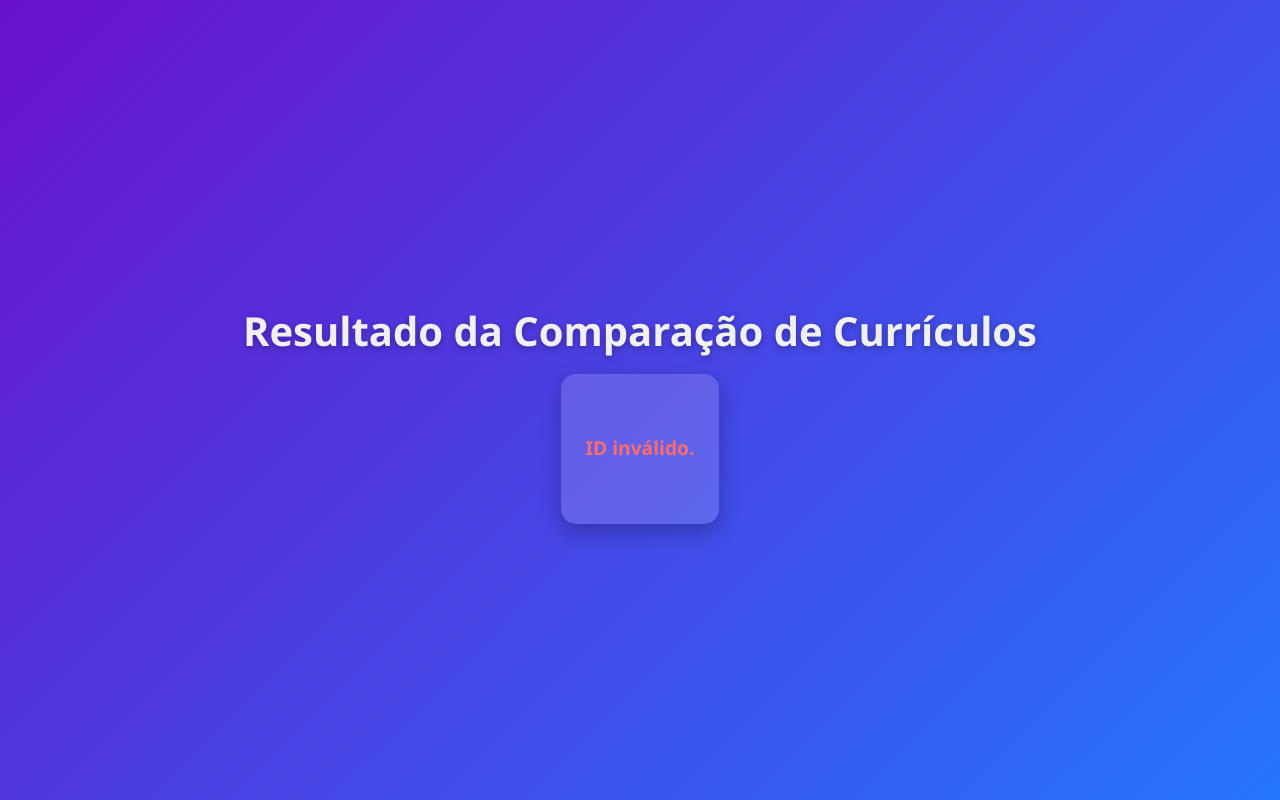
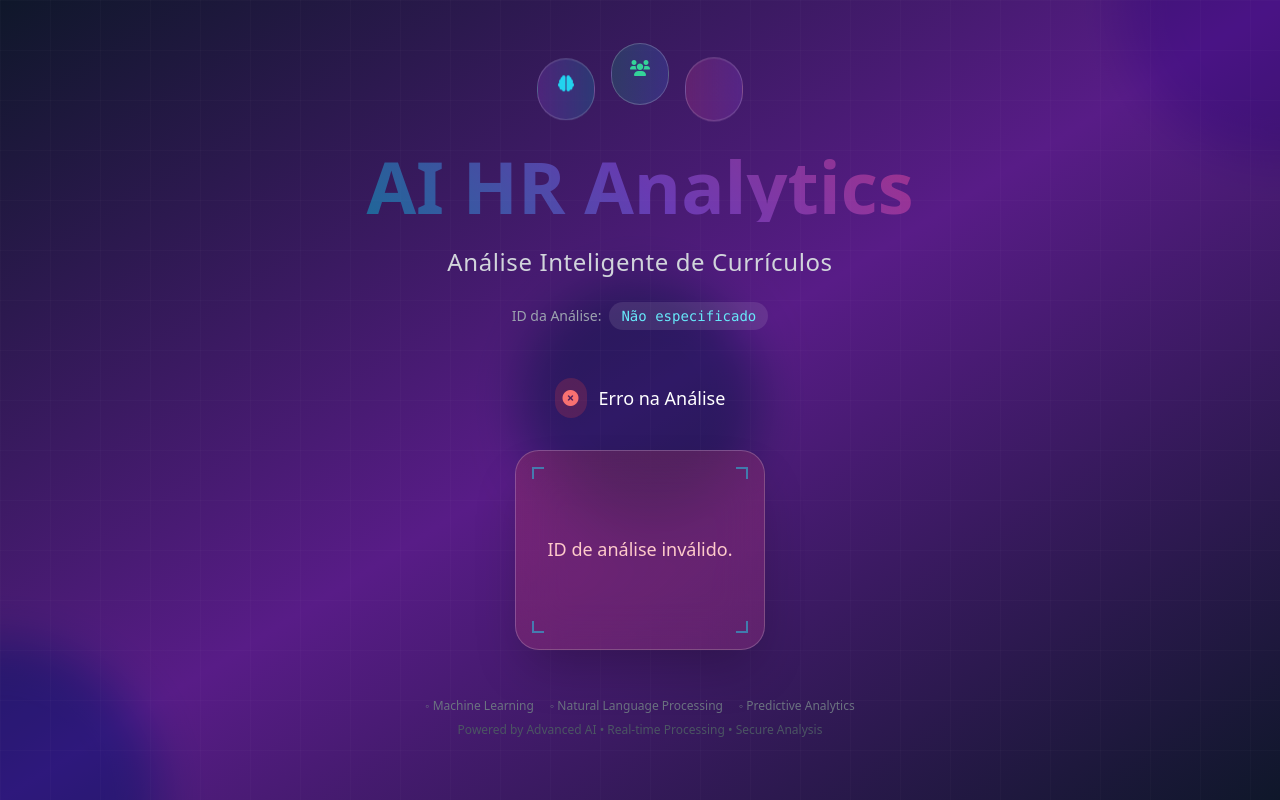
Before and after one commit to lucaassos/d8, a plain HTML site: page index.html in a window 1280 px wide. Drawn offline with nearby package versions, Linux system fonts and the light colour scheme.

Commit message:
Update index.html

```diff
--- a/index.html
+++ b/index.html
@@ -2,88 +2,156 @@
 <html lang="pt-BR">
 <head>
   <meta charset="UTF-8" />
-  <title>Resultado da Análise</title>
+  <meta name="viewport" content="width=device-width, initial-scale=1.0" />
+  <title>AI HR Analytics - Análise de Currículos</title>
+  <script src="https://cdn.tailwindcss.com"></script>
+  <link rel="stylesheet" href="https://cdnjs.cloudflare.com/ajax/libs/font-awesome/6.0.0/css/all.min.css">
   <style>
-    /* Reset básico */
-    * {
-      box-sizing: border-box;
+    @keyframes float {
+      0%, 100% { transform: translateY(0px); }
+      50% { transform: translateY(-20px); }
     }
 
-    body {
-      font-family: 'Segoe UI', Tahoma, Geneva, Verdana, sans-serif;
-      background: linear-gradient(135deg, #6a11cb, #2575fc);
-      color: #f0f0f0;
-      margin: 0;
-      padding: 0;
-      min-height: 100vh;
-      display: flex;
-      flex-direction: column;
-      align-items: center;
-      justify-content: center;
-      padding: 40px 20px;
-      text-align: center;
+    @keyframes glow {
+      0%, 100% { box-shadow: 0 0 20px rgba(59, 130, 246, 0.5); }
+      50% { box-shadow: 0 0 40px rgba(59, 130, 246, 0.8); }
     }
 
-    h1 {
-      font-weight: 700;
-      margin-bottom: 1rem;
-      text-shadow: 0 2px 6px rgba(0,0,0,0.3);
-      font-size: 2.5rem;
-    }
+    .animate-float { animation: float 6s ease-in-out infinite; }
+    .animate-glow { animation: glow 2s ease-in-out infinite alternate; }
 
-    #resultado {
-      background: rgba(255, 255, 255, 0.15);
-      padding: 30px 25px;
-      border-radius: 15px;
-      box-shadow: 0 8px 20px rgba(0,0,0,0.25);
-      font-size: 1.2rem;
-      line-height: 1.5;
-      white-space: pre-wrap;
-      max-width: 700px;
-      min-height: 150px;
-      display: flex;
-      align-items: center;
-      justify-content: center;
-      transition: background-color 0.3s ease;
-    }
-
-    #resultado.loading {
-      font-style: italic;
-      color: #ddd;
-    }
-
-    #resultado.error {
-      color: #ff6b6b;
-      font-weight: 700;
-    }
-
-    /* Responsividade */
-    @media (max-width: 480px) {
-      h1 {
-        font-size: 1.8rem;
-      }
-      #resultado {
-        font-size: 1rem;
-        padding: 20px;
-      }
+    .gradient-text {
+      background: linear-gradient(45deg, #06b6d4, #8b5cf6, #ec4899);
+      -webkit-background-clip: text;
+      -webkit-text-fill-color: transparent;
+      background-clip: text;
     }
   </style>
 </head>
-<body>
-  <h1>Resultado da Comparação de Currículos</h1>
-  <div id="resultado" class="loading">Carregando...</div>
+<body class="min-h-screen bg-gradient-to-br from-slate-900 via-purple-900 to-slate-900 text-white overflow-hidden relative">
+
+  <!-- Animated Background Elements -->
+  <div class="absolute inset-0 overflow-hidden">
+    <div class="absolute -top-40 -right-40 w-80 h-80 bg-purple-500 rounded-full mix-blend-multiply filter blur-xl opacity-70 animate-pulse"></div>
+    <div class="absolute -bottom-40 -left-40 w-80 h-80 bg-cyan-500 rounded-full mix-blend-multiply filter blur-xl opacity-70 animate-pulse"></div>
+    <div class="absolute top-1/2 left-1/2 transform -translate-x-1/2 -translate-y-1/2 w-60 h-60 bg-emerald-500 rounded-full mix-blend-multiply filter blur-xl opacity-50 animate-pulse"></div>
+  </div>
+
+  <!-- Grid Pattern Overlay -->
+  <div class="absolute inset-0 bg-[linear-gradient(rgba(255,255,255,0.02)_1px,transparent_1px),linear-gradient(90deg,rgba(255,255,255,0.02)_1px,transparent_1px)] bg-[size:50px_50px]"></div>
+
+  <div class="relative z-10 flex flex-col items-center justify-center min-h-screen p-6 text-center">
+
+    <!-- Header Section -->
+    <div class="mb-12 space-y-6">
+      <div class="flex items-center justify-center space-x-4 mb-6">
+        <div class="p-3 bg-gradient-to-r from-purple-500/20 to-cyan-500/20 rounded-full backdrop-blur-xl border border-white/20 animate-float">
+          <i class="fas fa-brain w-8 h-8 text-cyan-400"></i>
+        </div>
+        <div class="p-3 bg-gradient-to-r from-emerald-500/20 to-blue-500/20 rounded-full backdrop-blur-xl border border-white/20 animate-float" style="animation-delay: 2s;">
+          <i class="fas fa-users w-8 h-8 text-emerald-400"></i>
+        </div>
+        <div class="p-3 bg-gradient-to-r from-pink-500/20 to-purple-500/20 rounded-full backdrop-blur-xl border border-white/20 animate-float" style="animation-delay: 4s;">
+          <i class="fas fa-sparkles w-8 h-8 text-pink-400"></i>
+        </div>
+      </div>
+
+      <h1 class="text-5xl md:text-7xl font-bold gradient-text animate-pulse">
+        AI HR Analytics
+      </h1>
+
+      <p class="text-xl md:text-2xl text-gray-300 font-light tracking-wide">
+        Análise Inteligente de Currículos
+      </p>
+
+      <div class="flex items-center justify-center space-x-2 text-sm text-gray-400">
+        <span>ID da Análise:</span>
+        <code id="idDisplay" class="px-3 py-1 bg-white/10 rounded-full font-mono text-cyan-300">
+          Não especificado
+        </code>
+      </div>
+    </div>
+
+    <!-- Status Indicator -->
+    <div class="mb-8 flex items-center space-x-3">
+      <div id="statusIcon" class="p-2 rounded-full transition-all duration-300 bg-blue-500/20 text-blue-400">
+        <i class="fas fa-spinner fa-spin"></i>
+      </div>
+      <span id="statusText" class="text-lg font-medium">Processando...</span>
+    </div>
+
+    <!-- Result Container -->
+    <div id="resultado" class="relative backdrop-blur-xl border border-white/20 p-8 rounded-3xl shadow-2xl text-lg leading-relaxed whitespace-pre-wrap max-w-4xl min-h-[200px] flex items-center justify-center transition-all duration-500 hover:scale-[1.02] hover:shadow-3xl bg-gradient-to-br from-blue-500/20 to-purple-500/20 text-blue-100 animate-pulse">
+
+      <!-- Decorative corner elements -->
+      <div class="absolute top-4 left-4 w-3 h-3 border-l-2 border-t-2 border-cyan-400/50"></div>
+      <div class="absolute top-4 right-4 w-3 h-3 border-r-2 border-t-2 border-cyan-400/50"></div>
+      <div class="absolute bottom-4 left-4 w-3 h-3 border-l-2 border-b-2 border-cyan-400/50"></div>
+      <div class="absolute bottom-4 right-4 w-3 h-3 border-r-2 border-b-2 border-cyan-400/50"></div>
+
+      <div class="relative z-10 text-center max-w-3xl">
+        Carregando análise...
+      </div>
+    </div>
+
+    <!-- Footer Tech Info -->
+    <div class="mt-12 text-center space-y-2">
+      <div class="flex items-center justify-center space-x-4 text-xs text-gray-500">
+        <span>◦ Machine Learning</span>
+        <span>◦ Natural Language Processing</span>
+        <span>◦ Predictive Analytics</span>
+      </div>
+      <p class="text-xs text-gray-600">
+        Powered by Advanced AI • Real-time Processing • Secure Analysis
+      </p>
+    </div>
+  </div>
 
   <script>
     const resultadoEl = document.getElementById('resultado');
+    const statusIcon = document.getElementById('statusIcon');
+    const statusText = document.getElementById('statusText');
+    const idDisplay = document.getElementById('idDisplay');
 
-    // Pega o id da URL, ex: ?id=12
+    // Pega o id da URL
     const params = new URLSearchParams(window.location.search);
     const idBusca = params.get('id');
 
+    // Atualiza o display do ID
+    idDisplay.textContent = idBusca || 'Não especificado';
+
+    function updateStatus(status, message) {
+      statusText.textContent = message;
+
+      if (status === 'loading') {
+        statusIcon.className = 'p-2 rounded-full transition-all duration-300 bg-blue-500/20 text-blue-400';
+        statusIcon.innerHTML = '<i class="fas fa-spinner fa-spin"></i>';
+      } else if (status === 'error') {
+        statusIcon.className = 'p-2 rounded-full transition-all duration-300 bg-red-500/20 text-red-400';
+        statusIcon.innerHTML = '<i class="fas fa-times-circle"></i>';
+      } else {
+        statusIcon.className = 'p-2 rounded-full transition-all duration-300 bg-emerald-500/20 text-emerald-400';
+        statusIcon.innerHTML = '<i class="fas fa-check-circle"></i>';
+      }
+    }
+
+    function updateResult(status, content) {
+      const baseClasses = "relative backdrop-blur-xl border border-white/20 p-8 rounded-3xl shadow-2xl text-lg leading-relaxed whitespace-pre-wrap max-w-4xl min-h-[200px] flex items-center justify-center transition-all duration-500 hover:scale-[1.02] hover:shadow-3xl";
+
+      if (status === 'loading') {
+        resultadoEl.className = `${baseClasses} bg-gradient-to-br from-blue-500/20 to-purple-500/20 text-blue-100 animate-pulse`;
+      } else if (status === 'error') {
+        resultadoEl.className = `${baseClasses} bg-gradient-to-br from-red-500/20 to-pink-500/20 text-red-200 border-red-300/30`;
+      } else {
+        resultadoEl.className = `${baseClasses} bg-gradient-to-br from-emerald-500/20 to-cyan-500/20 text-white border-emerald-300/30`;
+      }
+
+      resultadoEl.querySelector('.relative.z-10').textContent = content;
+    }
+
     if (!idBusca) {
-      resultadoEl.textContent = "ID inválido.";
-      resultadoEl.classList.remove('loading');
-      resultadoEl.classList.add('error');
+      updateStatus('error', 'Erro na Análise');
+      updateResult('error', "ID de análise inválido.");
     } else {
       fetch('https://docs.google.com/spreadsheets/d/11eBRJ7tLXk6suGQsRLfhH-woMEVtJ8_ZKxqag1GpooI/gviz/tq?tqx=out:json')
         .then(response => response.text())
@@ -91,21 +159,21 @@
           const jsonData = JSON.parse(dataText.substring(47, dataText.length - 2));
           const rows = jsonData.table.rows;
 
-          const resultado = rows.find(row => row.c[0] && row.c[0].v.toString() === idBusca);
+          const resultadoEncontrado = rows.find(row =>
+            row.c[0] && row.c[0].v.toString() === idBusca
+          );
 
-          if (resultado && resultado.c[3]) {
-            resultadoEl.textContent = resultado.c[3].v;
-            resultadoEl.classList.remove('loading', 'error');
+          if (resultadoEncontrado && resultadoEncontrado.c[3]) {
+            updateStatus('success', 'Análise Concluída');
+            updateResult('success', resultadoEncontrado.c[3].v);
           } else {
-            resultadoEl.textContent = "Resultado não encontrado.";
-            resultadoEl.classList.remove('loading');
-            resultadoEl.classList.add('error');
+            updateStatus('error', 'Erro na Análise');
+            updateResult('error', "Análise não encontrada no sistema.");
           }
         })
         .catch(() => {
-          resultadoEl.textContent = "Erro ao carregar o resultado.";
-          resultadoEl.classList.remove('loading');
-          resultadoEl.classList.add('error');
+          updateStatus('error', 'Erro na Análise');
+          updateResult('error', "Erro na conexão com o sistema de análise.");
         });
     }
   </script>
```
